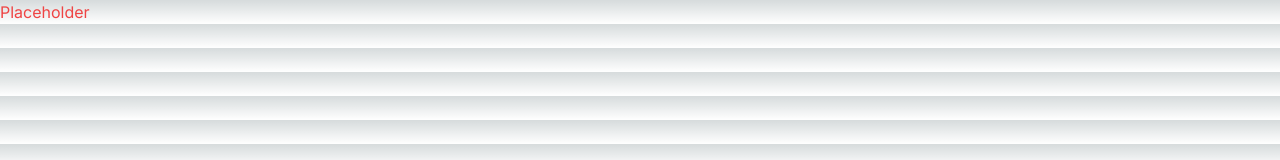
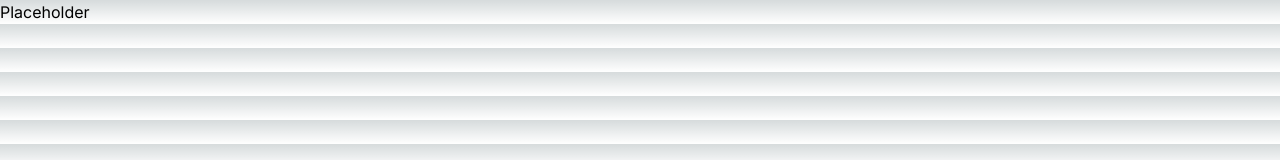
Before and after one commit to wrangel/drone-media-3, a Next.js app: page / in a window 1280 px wide. Shown: the top 160 px of the page. Built offline with nearby package versions, Linux system fonts and the light colour scheme.

Commit message:
Changed color

```diff
--- a/src/app/page.tsx
+++ b/src/app/page.tsx
@@ -2,7 +2,7 @@ import Image from 'next/image'
 
 export default function Home() {
   return (
-    <main className='text-red-500'>
+    <main className=''>
       <div>
         <p>
           Placeholder
```
